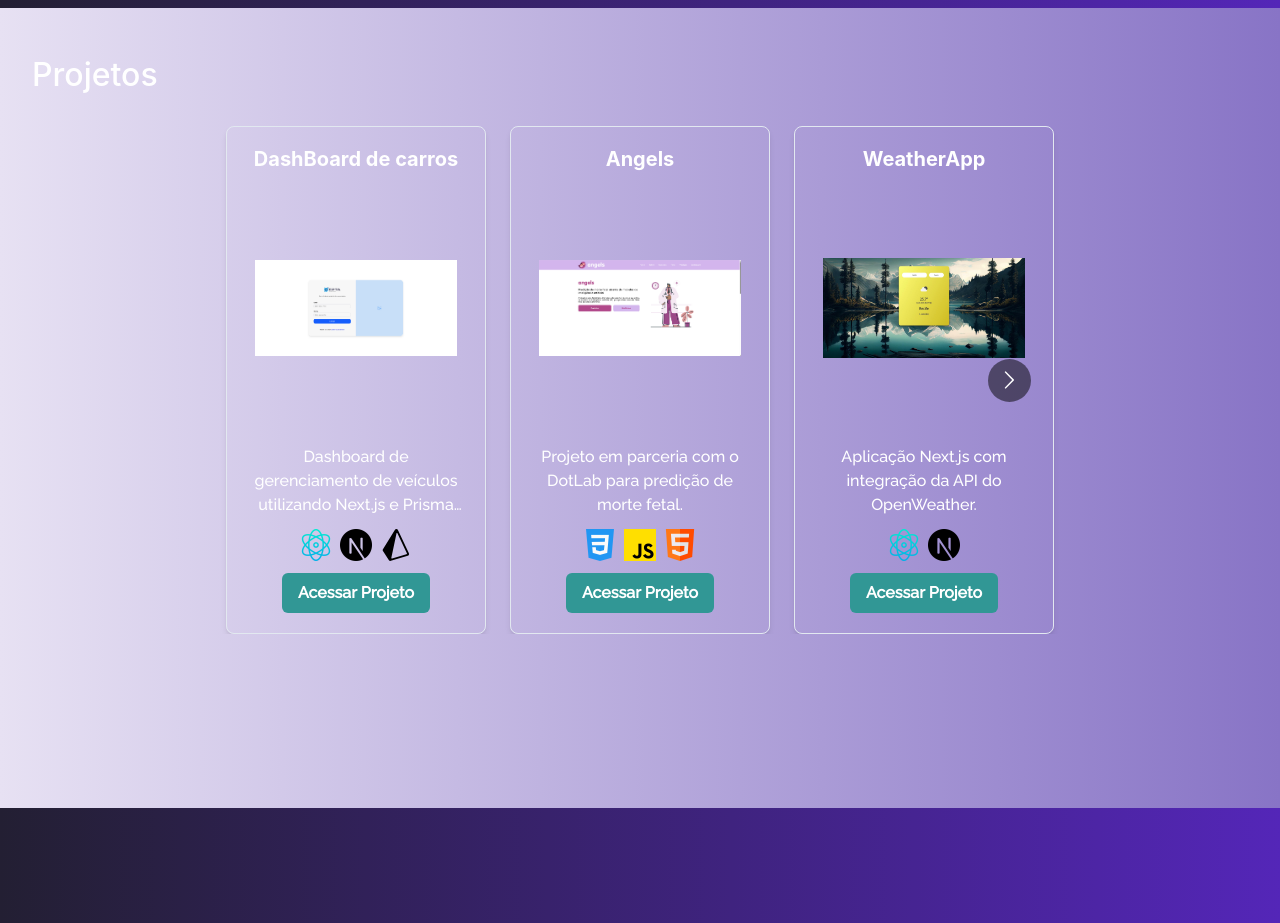
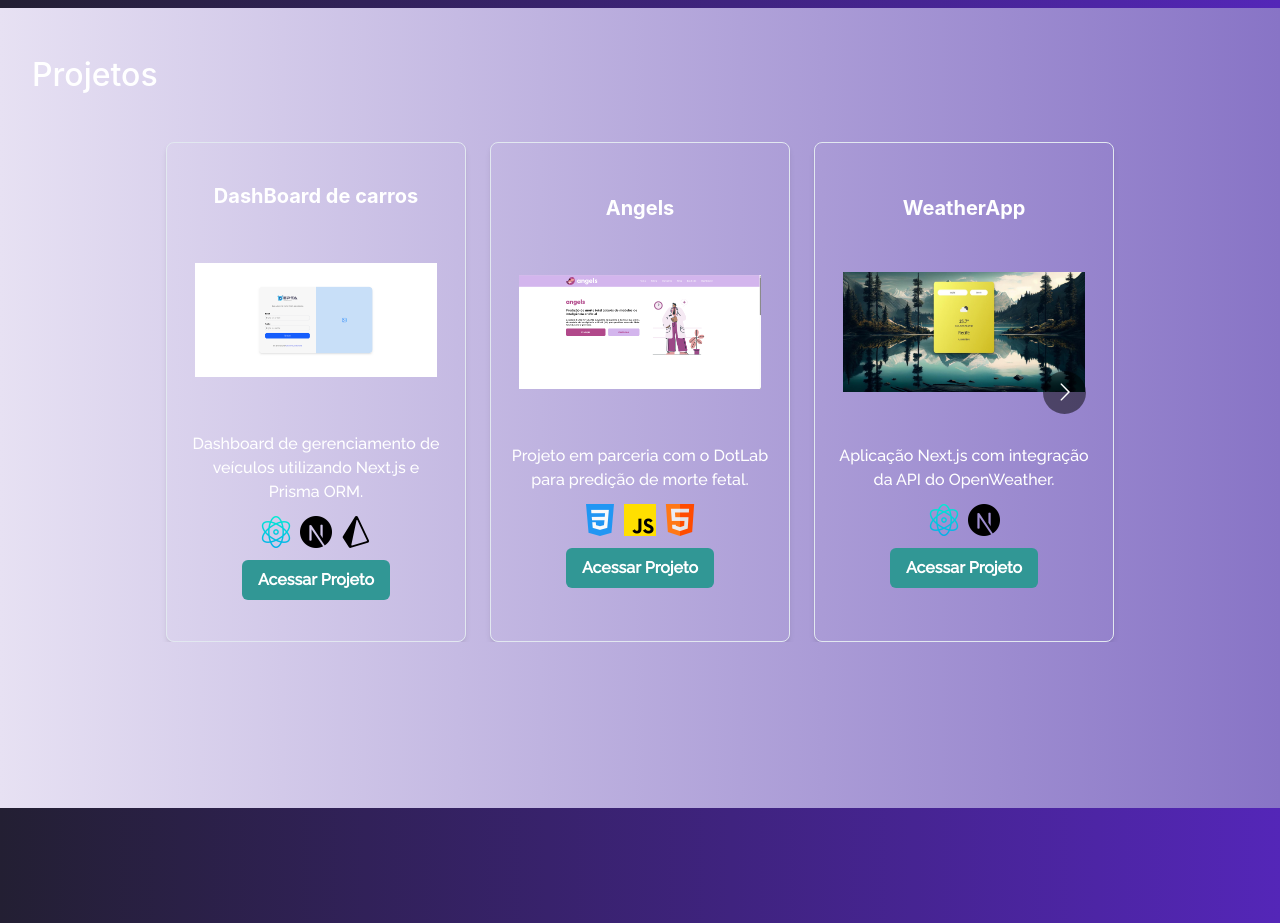
Before and after one commit to ArturJordaoo/PortFolio-2.0, a React (Vite) app: page / in a window 1280 px wide. Shown: the part 2360-3283 px from the top of the page. Built offline with nearby package versions, Linux system fonts and the light colour scheme.

Commit message:
css projetos

```diff
--- a/src/components/Projetos.tsx
+++ b/src/components/Projetos.tsx
@@ -111,7 +111,7 @@ export function Projetos() {
       </Heading>
 
       <Box display="flex" justifyContent="center" alignItems="center" w="100%">
-        <Box maxW="70%" w="100%">
+        <Box maxW="80%" w="100%" mt={4}>
           <Carousel
             responsive={responsive}
             infinite={false}
@@ -122,14 +122,24 @@ export function Projetos() {
             {projetos.map((projeto) => (
               <Box
                 key={projeto.nome}
+                as="a"
+                href={projeto.link}
+                target="_blank"
+                rel="noopener noreferrer"
                 p={5}
                 borderWidth="1px"
                 borderRadius="lg"
                 shadow="md"
-                transition="transform 0.2s"
-                _hover={{ transform: 'translateY(-2px)', shadow: 'lg' }}
+                className="project-card-content" // ⬅️ Classe para controle de altura
+                transition="transform 0.2s, box-shadow 0.2s"
+                _hover={{
+                  transform: 'translateY(-1px)',
+                  shadow: 'lg',
+                  cursor: 'pointer',
+                }}
                 textAlign="center"
               >
+                <Box>
                   <Heading as="h3" size="md" mb={3}>
                     {projeto.nome}
                   </Heading>
@@ -138,7 +148,7 @@ export function Projetos() {
                     src={projeto.imagem}
                     alt={projeto.nome}
                     borderRadius="md"
-                  h="250px"
+                    h="200px"
                     w="100%"
                     objectFit="contain"
                     p={2}
@@ -148,7 +158,9 @@ export function Projetos() {
                   <Text mb={3} noOfLines={3}>
                     {projeto.descricao}
                   </Text>
+                </Box>
 
+                <Box>
                   <Wrap spacing="0.5rem" mb={3} justify="center">
                     {projeto.habilidades.map((h) =>
                       habilidadesImagens[h] ? (
@@ -164,15 +176,9 @@ export function Projetos() {
                     )}
                   </Wrap>
 
-                <Button
-                  as="a"
-                  href={projeto.link}
-                  target="_blank"
-                  rel="noopener noreferrer"
-                  colorScheme="teal"
-                >
-                  Acessar Projeto
-                </Button>
+                  {/* O botão é mantido, mas agora é um elemento dentro do link principal */}
+                  <Button colorScheme="teal">Acessar Projeto</Button>
+                </Box>
               </Box>
             ))}
           </Carousel>
--- a/src/css/project.css
+++ b/src/css/project.css
@@ -7,6 +7,20 @@
   min-height: 100vh;
   padding: 3rem 2rem;
 }
+
 .carousel-item-padding {
   padding: 0 12px;
 }
+
+.project-card-content {
+  display: flex;
+  flex-direction: column;
+  height: 500px;
+  justify-content: center;
+  text-decoration: none !important;
+  color: inherit !important;
+}
+
+.react-multi-carousel-item {
+  height: 100%;
+}
```
Lines whose indentation alone changed are shown as unchanged.
